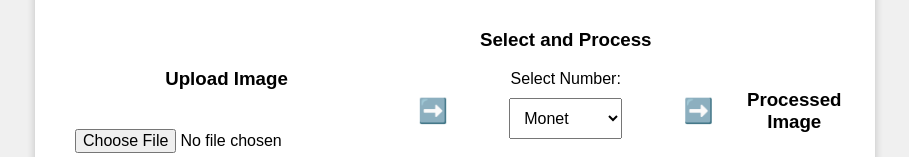
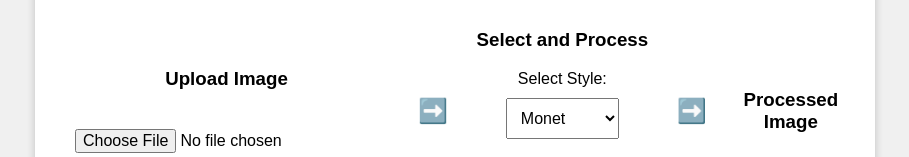
Before and after one commit to ThomasBestvina/Art-Style-Transfer, a plain HTML site: page site/index.html in a window 1280 px wide. Shown: the part 329-486 px from the top of the page, without its empty margins (185-1094 px from the left). Drawn offline with Linux system fonts and the light colour scheme.

Commit message:
Changing text to match everything

```diff
--- a/site/index.html
+++ b/site/index.html
@@ -73,7 +73,7 @@
             <!-- Middle Panel: Processing Options -->
             <div>
                 <h3>Select and Process</h3>
-                <label for="genNumber">Select Number:</label>
+                <label for="genNumber">Select Style:</label>
                 <select id="genNumber">
                     <option value="0">Monet</option>
                     <option value="1">Van Gogh</option>
```
